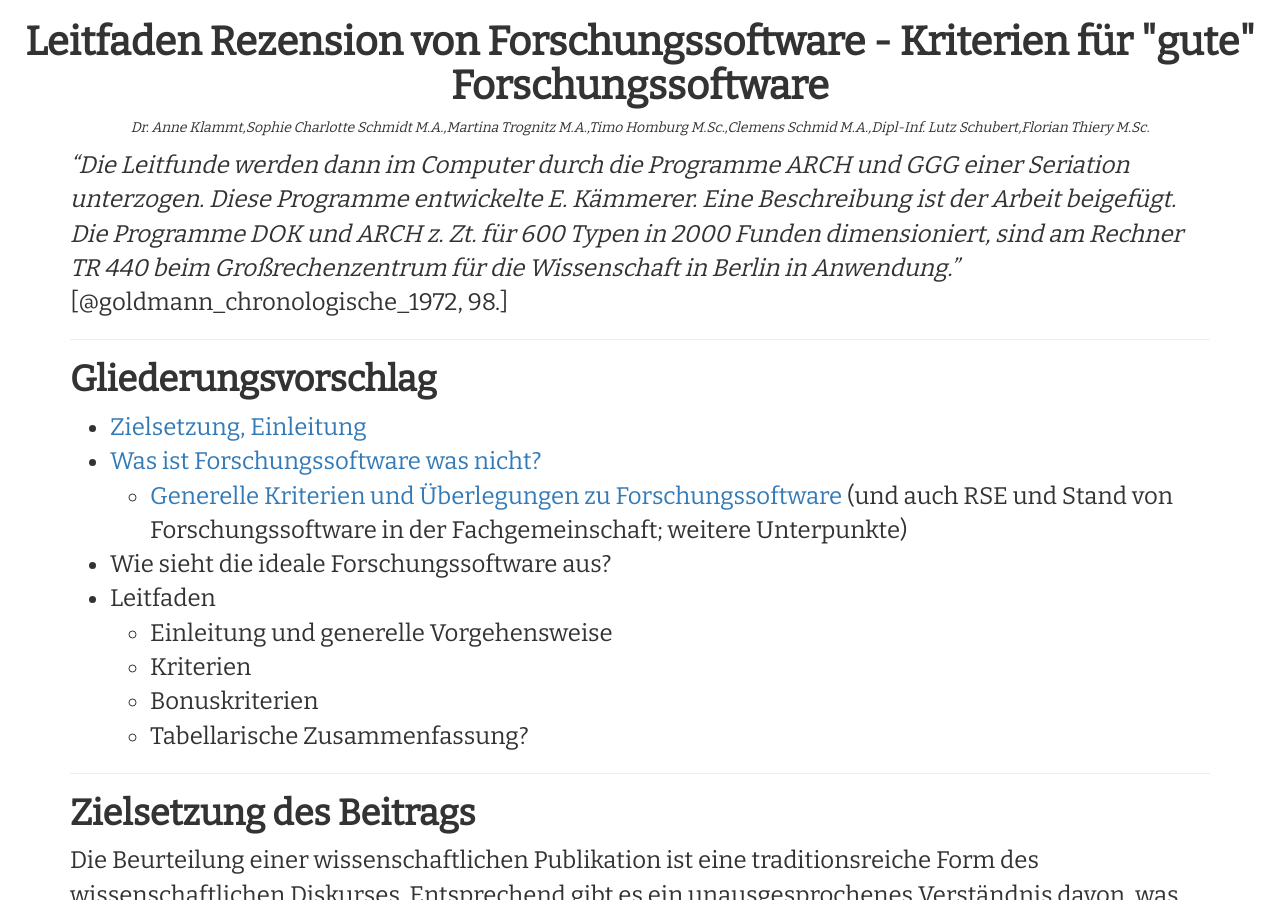
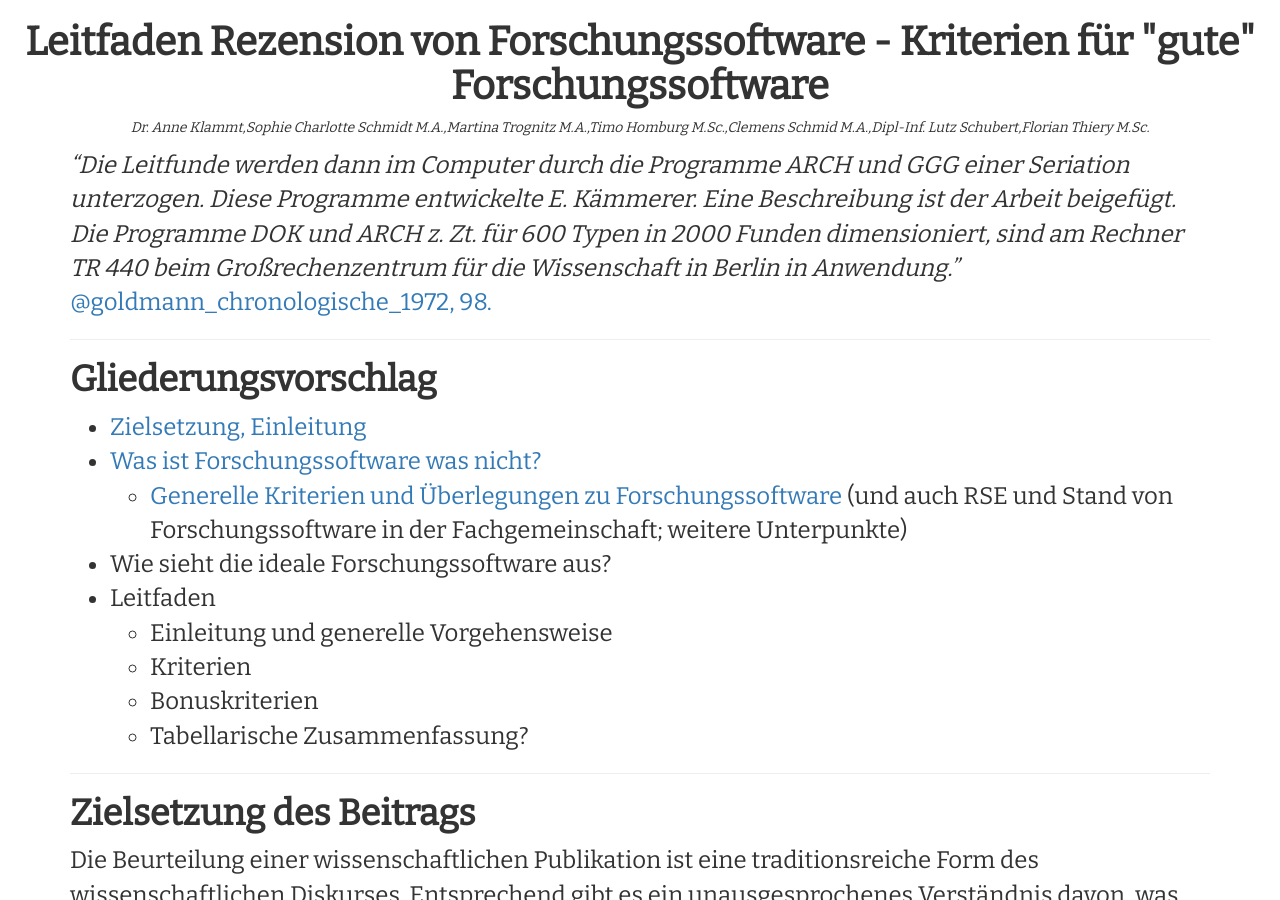
Before and after one commit to Research-Squirrel-Engineers/Impuls_SoftwareRezensionen_DGUF, a Jekyll site: the page built from Draft.md, in a window 1280 px wide and 900 px high. Built offline with Jekyll 4.4.1, drawn with Linux system fonts in a browser that asks for light colours; nearby versions of some CDN libraries; part of the change alters nothing that is shown.

```diff
--- a/Draft.md
+++ b/Draft.md
@@ -15,7 +15,7 @@ csl: apa-6th-edition.csl
 
 ---
 
-*"Die Leitfunde werden dann im Computer durch die Programme ARCH und GGG einer Seriation unterzogen. Diese Programme entwickelte E. Kämmerer. Eine Beschreibung ist der Arbeit beigefügt. Die Programme DOK und ARCH z. Zt. für 600 Typen in 2000 Funden dimensioniert, sind am Rechner TR 440 beim Großrechenzentrum für die Wissenschaft in Berlin in Anwendung."* [@goldmann_chronologische_1972, 98.]
+*"Die Leitfunde werden dann im Computer durch die Programme ARCH und GGG einer Seriation unterzogen. Diese Programme entwickelte E. Kämmerer. Eine Beschreibung ist der Arbeit beigefügt. Die Programme DOK und ARCH z. Zt. für 600 Typen in 2000 Funden dimensioniert, sind am Rechner TR 440 beim Großrechenzentrum für die Wissenschaft in Berlin in Anwendung."* [@goldmann_chronologische_1972, 98.](#goldmann_chronologische_1972)
 
 ---
 
```
